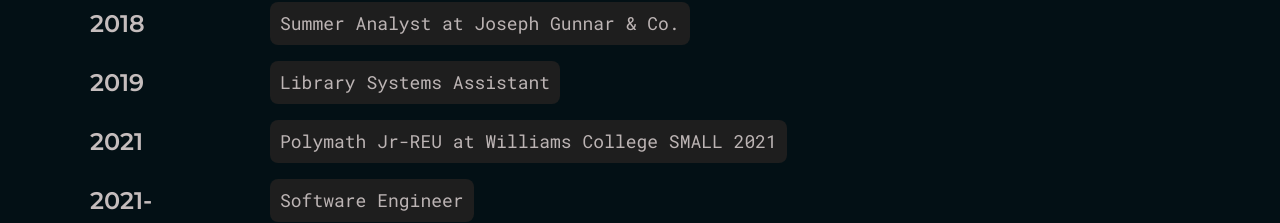
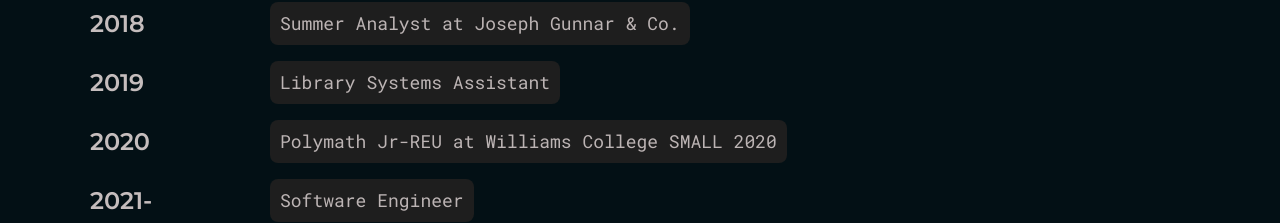
Before and after one commit to rodrigo-bravo/portfolio-website, a React (Create React App) app: page /about in a window 1280 px wide. Shown: the part 1620-1843 px from the top of the page. Built offline with nearby package versions, Linux system fonts and the light colour scheme.

Commit message:
timeline correction

```diff
--- a/src/pages/About.js
+++ b/src/pages/About.js
@@ -208,8 +208,8 @@
                 items={['Library Systems Assistant']}
               />
               <AboutInfoItem
-                title="2021"
-                items={['Polymath Jr-REU at Williams College SMALL 2021 ']}
+                title="2020"
+                items={['Polymath Jr-REU at Williams College SMALL 2020 ']}
               />
               <AboutInfoItem title="2021-" items={['Software Engineer']} />
             </div>
```
